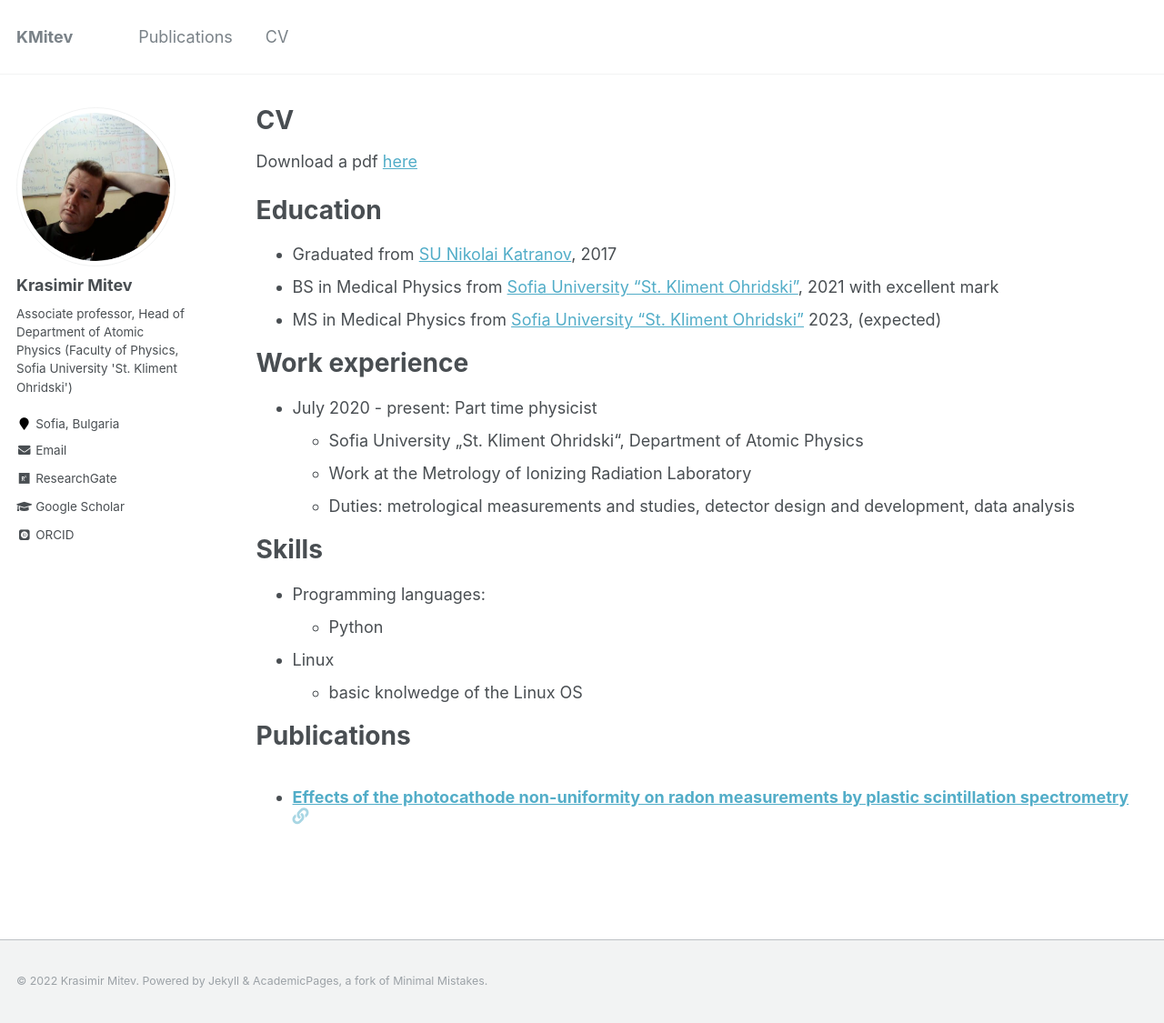
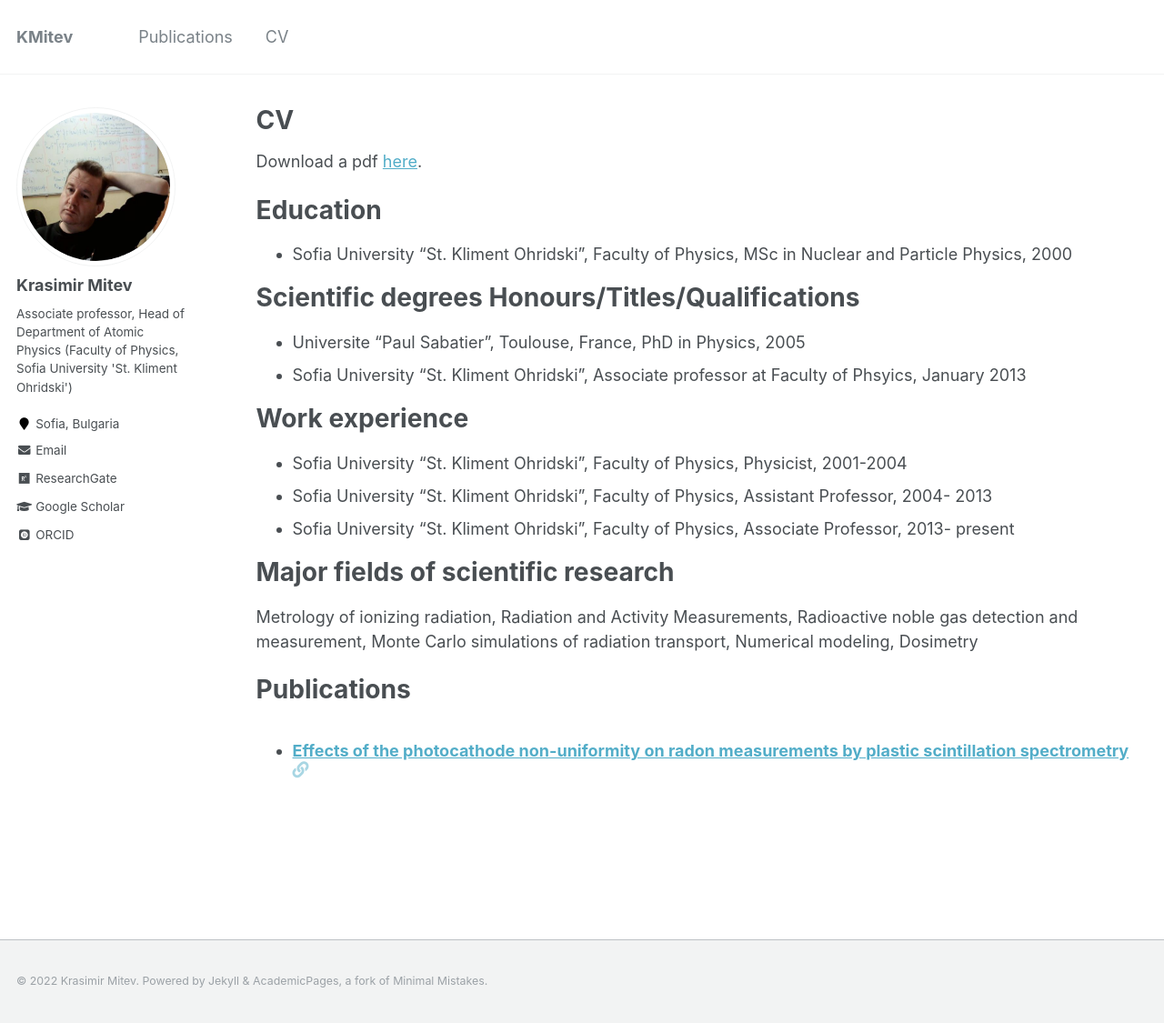
Before and after one commit to KrasimirMitev/krasimirmitev.github.io, a Jekyll site: the page built from _pages/cv.md, in a window 1280 px wide and 1125 px high. Shown: the whole window at 91% size. Built offline with Jekyll 4.4.1, drawn with Linux system fonts in a browser that asks for light colours; some web fonts are replaced.

Commit message:
Update cv.md

```diff
--- a/_pages/cv.md
+++ b/_pages/cv.md
@@ -10,30 +10,30 @@ redirect_from:
 {% include base_path %}
 
 
-<!-- <iframe src="../files/CV_Vladislav_Todorov.pdf" width="100%" height="500" frameborder="no" border="0" marginwidth="0" marginheight="0"></iframe> -->
+<!-- <iframe src="../files/CV_Krasimir_Mitev_2022_en.pdf" width="100%" height="500" frameborder="no" border="0" marginwidth="0" marginheight="0"></iframe> -->
 
-Download a pdf [here](../files/CV_Vladislav_Todorov.pdf){:target="\_blank"}
+Download a pdf [here](../files/CV_Vladislav_Todorov.pdf){:target="\_blank"}.
 
 
 Education
 ======
-* Graduated from [SU Nikolai Katranov](http://katranov.com/), 2017
-* BS in Medical Physics from [Sofia University “St. Kliment Ohridski”](https://www.uni-sofia.bg/index.php/eng), 2021 with excellent mark
-* MS in Medical Physics from [Sofia University "St. Kliment Ohridski"](https://www.uni-sofia.bg/index.php/eng) 2023, (expected)
+* Sofia University "St. Kliment Ohridski", Faculty of Physics, MSc in Nuclear and Particle Physics, 2000
+
+Scientific degrees Honours/Titles/Qualifications
+======
+* Universite "Paul Sabatier", Toulouse, France, PhD in Physics, 2005
+* Sofia University "St. Kliment Ohridski", Associate professor at Faculty of Phsyics, January 2013
 
 Work experience
 ======
-* July 2020 - present: Part time physicist
-  * Sofia University „St. Kliment Ohridski“, Department of Atomic Physics
-  * Work at the Metrology of Ionizing Radiation Laboratory
-  * Duties: metrological measurements and studies, detector design and development, data analysis
+* Sofia University "St. Kliment Ohridski", Faculty of Physics, Physicist, 2001-2004
+* Sofia University "St. Kliment Ohridski", Faculty of Physics, Assistant Professor, 2004- 2013
+* Sofia University "St. Kliment Ohridski", Faculty of Physics, Associate Professor, 2013- present
 
-Skills
+Major fields of scientific research
 ======
-* Programming languages:
-  * Python
-* Linux
-  * basic knolwedge of the Linux OS
+Metrology of ionizing radiation, Radiation and Activity Measurements, Radioactive noble gas detection and measurement, Monte Carlo simulations of radiation transport, Numerical modeling, Dosimetry
+
 
 Publications
 ======
```
